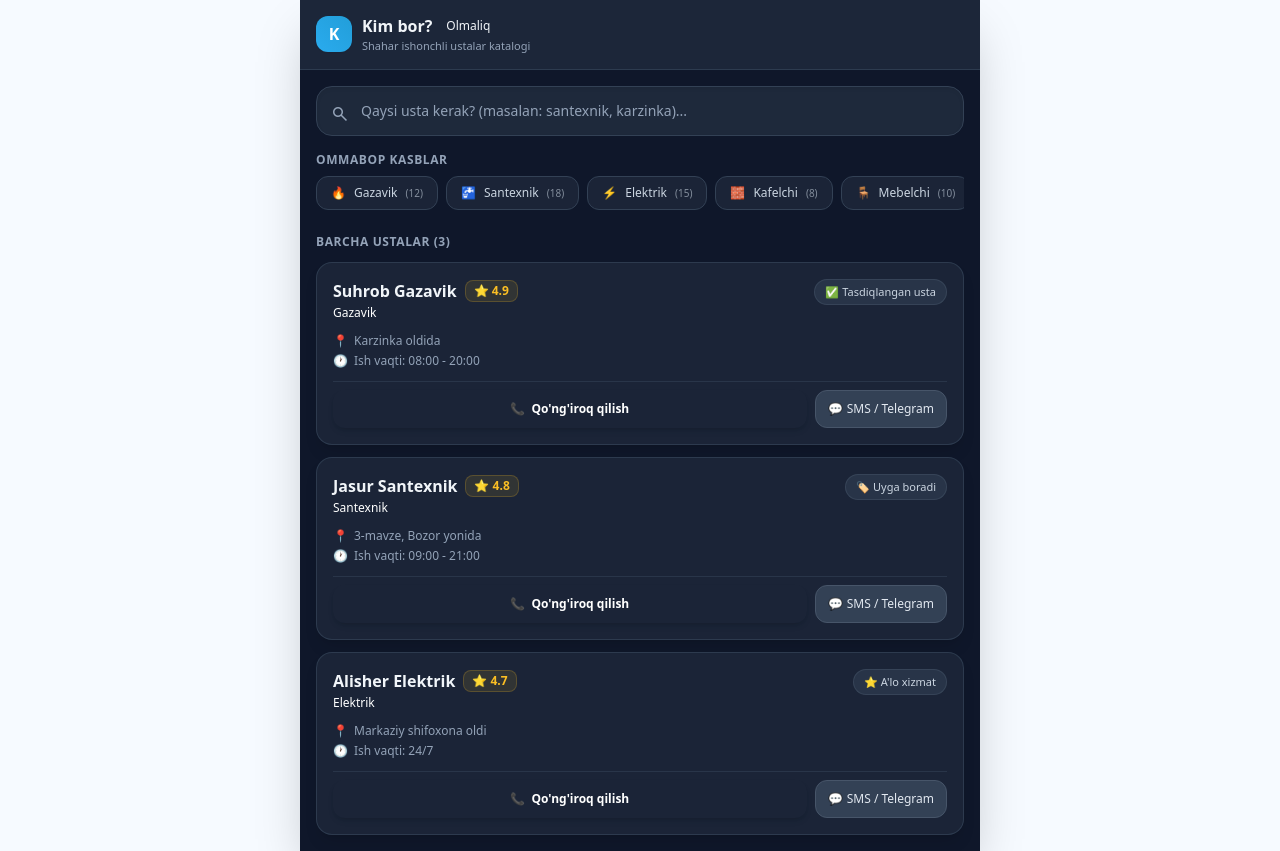
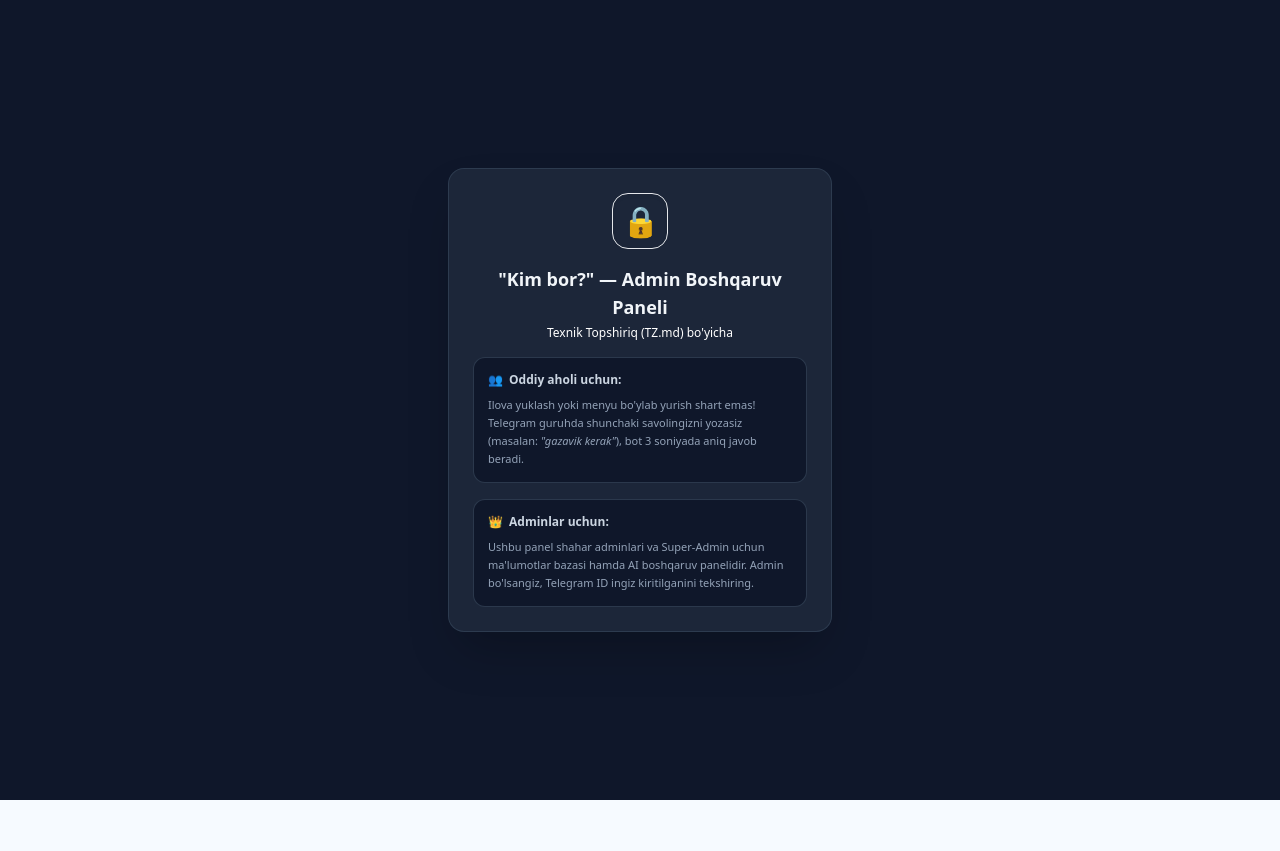
Before and after one commit to maktabaiuz/olmaliqbot, a React (Vite) app in the folder apps/webapp/: page / in a window 1280 px wide. After the commit the page ends 800 px from the top, so only its background shows below. Built offline with nearby package versions, Linux system fonts and the light colour scheme.

Commit message:
Texnik topshiriq (TZ.md) talablari qayta tiklandi: WebApp Admin Paneli va HTTPS tunnel sozlandi

```diff
--- a/apps/webapp/src/App.tsx
+++ b/apps/webapp/src/App.tsx
@@ -11,9 +11,9 @@
 import { OnboardingWizardScreen } from './screens/OnboardingWizardScreen';
 import { SubscriptionLockScreen } from './screens/SubscriptionLockScreen';
 
+import { AccessDeniedScreen } from './screens/AccessDeniedScreen';
 import { LoginScreen } from './screens/LoginScreen';
 import { PasswordSetupScreen } from './screens/PasswordSetupScreen';
-import { PublicDirectoryScreen } from './screens/PublicDirectoryScreen';
 
 const MainShell: React.FC = () => {
   const { theme, toggleTheme } = useTheme();
@@ -69,7 +69,7 @@
   }
 
   if (!isAuthenticated || authState === 'ACCESS_DENIED') {
-    return <PublicDirectoryScreen cityName={user?.cityName || 'Olmaliq'} />;
+    return <AccessDeniedScreen />;
   }
 
   const isSuperAdmin = user?.role === 'SUPER_ADMIN';
--- a/apps/webapp/src/screens/AccessDeniedScreen.tsx
+++ b/apps/webapp/src/screens/AccessDeniedScreen.tsx
@@ -3,21 +3,34 @@
 export const AccessDeniedScreen: React.FC = () => {
   return (
     <div className="min-h-screen bg-slate-900 text-white flex flex-col items-center justify-center p-6 text-center font-sans">
-      <div className="bg-slate-800/90 border border-slate-700/80 rounded-2xl p-8 max-w-sm w-full shadow-2xl backdrop-blur-md">
-        <div className="w-16 h-16 bg-red-500/10 border border-red-500/30 rounded-2xl flex items-center justify-center mx-auto mb-6 text-red-400 text-3xl">
+      <div className="bg-slate-800/90 border border-slate-700/80 rounded-2xl p-6 max-w-sm w-full shadow-2xl backdrop-blur-md space-y-4">
+        <div className="w-14 h-14 bg-brand-500/10 border border-brand-500/30 rounded-2xl flex items-center justify-center mx-auto text-brand-400 text-3xl shadow-inner">
           🔒
         </div>
 
-        <h1 className="text-xl font-bold mb-3 text-slate-100">
-          Ruxsat berilmadi
-        </h1>
+        <div>
+          <h1 className="text-lg font-bold text-slate-100 mb-1">
+            "Kim bor?" — Admin Boshqaruv Paneli
+          </h1>
+          <p className="text-xs text-brand-400 font-medium">Texnik Topshiriq (TZ.md) bo'yicha</p>
+        </div>
 
-        <p className="text-slate-400 text-sm leading-relaxed mb-6">
-          Bu panel faqat shahar adminlari uchun 🔒
-        </p>
+        <div className="bg-slate-900/90 rounded-xl p-3.5 border border-slate-700/80 text-left text-xs space-y-2">
+          <p className="text-slate-300 font-semibold flex items-center gap-1.5">
+            <span>👥</span> <span>Oddiy aholi uchun:</span>
+          </p>
+          <p className="text-slate-400 text-[11px] leading-relaxed">
+            Ilova yuklash yoki menyu bo'ylab yurish shart emas! Telegram guruhda shunchaki savolingizni yozasiz (masalan: <i>"gazavik kerak"</i>), bot 3 soniyada aniq javob beradi.
+          </p>
+        </div>
 
-        <div className="bg-slate-900/80 rounded-xl p-4 border border-slate-800 text-xs text-slate-400">
-          Telegram Mini App orqali tasdiqlangan admin hisobi bilan kiring.
+        <div className="bg-slate-900/90 rounded-xl p-3.5 border border-slate-700/80 text-left text-xs space-y-2">
+          <p className="text-slate-300 font-semibold flex items-center gap-1.5">
+            <span>👑</span> <span>Adminlar uchun:</span>
+          </p>
+          <p className="text-slate-400 text-[11px] leading-relaxed">
+            Ushbu panel shahar adminlari va Super-Admin uchun ma'lumotlar bazasi hamda AI boshqaruv panelidir. Admin bo'lsangiz, Telegram ID ingiz kiritilganini tekshiring.
+          </p>
         </div>
       </div>
     </div>
```
